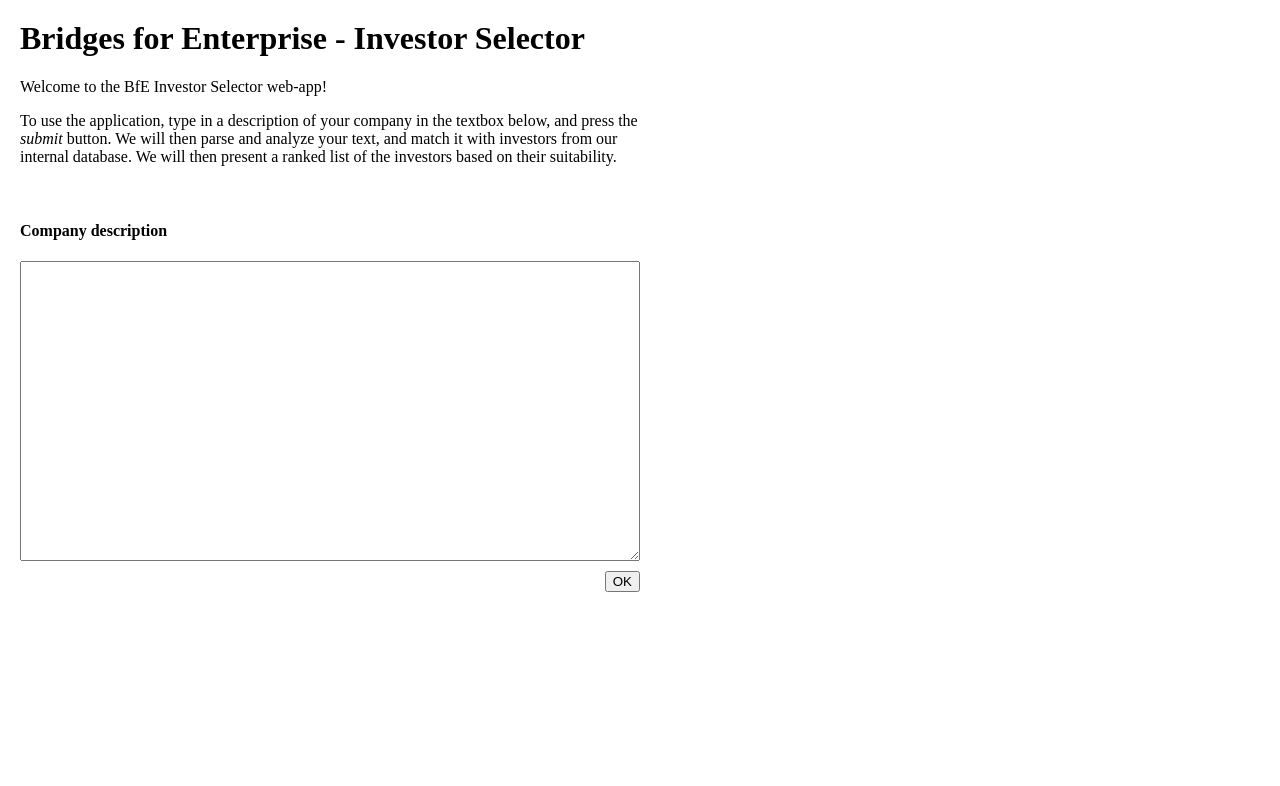
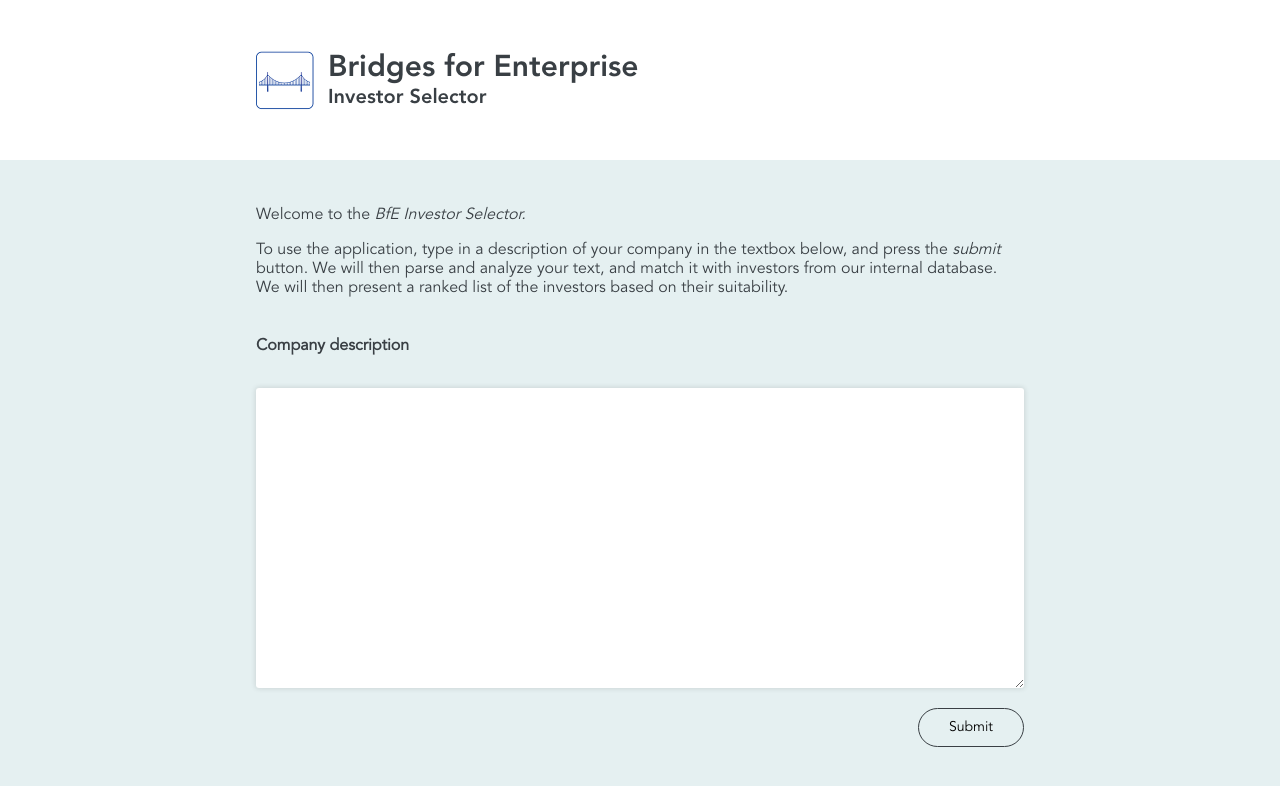
Before and after one commit to lukastk/investor-selector-webapp, a Django app: page /investorselector/ in a window 1280 px wide. Shown: the top 786 px of the page. Run offline with Django 3.2, Linux system fonts and the light colour scheme; tables that the repository leaves empty hold one stand-in row (values such as "Sample post").

Commit message:
Beautify

```diff
--- a/bfeinvestorselector/investorselector/static/investorselector/style.css
+++ b/bfeinvestorselector/investorselector/static/investorselector/style.css
@@ -1,9 +1,45 @@
 body {
-  margin: 20px;
+  margin: 0px;
+  font-family: 'Avenir Book';
+  color: #393F44;
+  background-color: #e5f0f1;
+}
+
+.header {
+  padding-top: 50px;
+  padding-bottom: 50px;
+  width: 60%;
+  padding-left: 20%;
+  padding-right: 20%;
+  background-color: #FFF;
+}
+
+#bfetitle {
+  font-family: 'Avenir Heavy';
+  font-size: 20px;
+  color: #393F44;
+  overflow: hidden;
+  width:100%;
+}
+#bfetitle a {
+  text-decoration: none;
+  color: #393F44;
+}
+#bfetitle img{
+  height: 60px;
+  float: left;
+  padding-right: 12px;
 }
 
 .container {
-  width: 50%;
+  margin-top: 0px;
+}
+
+.content {
+  width: 60%;
+  padding-top: 30px;
+  padding-left: 20%;
+  padding-right: 20%;
 }
 
 #description-form textarea {
@@ -12,9 +48,15 @@ body {
 }
 
 #results-table table {
-    font-family: arial, sans-serif;
-    border-collapse: collapse;
-    width: 100%;
+  background-color: #FFF;
+  border-collapse: collapse;
+  width: 100%;
+  border: none;
+  margin-bottom: 10px;
+}
+
+#results-tabe th {
+  font-family: 'Avenir Heavy';
 }
 
 #results-table td, #results-table th {
@@ -22,6 +64,8 @@ body {
     text-align: left;
     padding: 8px;
     vertical-align: top;
+    border: none;
+    vertical-align: middle;
 }
 
 #results-table tr:nth-child(even) {
@@ -34,3 +78,80 @@ body {
   text-align: justify;
   font-style: italic;
 }
+
+textarea {
+  font-family: 'Avenir Book';
+  height:auto;
+  max-width:100%;
+  width:100%;
+  background:#fff;
+  border-radius:3px;
+  line-height:2em;
+  border:none;
+  box-shadow:0px 0px 5px 1px rgba(0,0,0,0.1);
+  padding:10px;
+  margin-bottom: 10px;
+}
+
+.sbutton {
+  border: solid #393F44 1px;
+  background-color: #00000000;
+  border-radius: 999px;
+  font-family: 'Avenir Book';
+  font-size: 14px;
+  padding:10px;
+  padding-left: 30px;
+  padding-right: 30px;
+}
+.sbutton:hover {
+  background-color: #393F44;
+  color: #FFF;
+  -webkit-transition: all .3s;
+  -moz-transition: all .3s;
+  transition: all .3s;
+}
+
+.sbutton-slim {
+  border: solid #393F44 1px;
+  background-color: #00000000;
+  border-radius: 999px;
+  font-family: 'Avenir Book';
+  font-size: 14px;
+  padding:5px;
+  padding-left: 10px;
+  padding-right: 10px;
+}
+.sbutton-slim:hover {
+  background-color: #393F44;
+  color: #FFF;
+  -webkit-transition: all .3s;
+  -moz-transition: all .3s;
+  transition: all .3s;
+}
+
+textarea:hover,
+input:hover,
+textarea:active,
+input:active,
+textarea:focus,
+input:focus,
+button:focus,
+button:active,
+button:hover,
+label:focus,
+.btn:active,
+.btn.active
+{
+    outline:0px !important;
+    -webkit-appearance:none;
+}
+
+@font-face {
+  font-family: "Avenir Heavy";
+  src: url("./fonts/AvenirLTStd-Heavy.otf");
+}
+
+@font-face {
+  font-family: "Avenir Book";
+  src: url("./fonts/AvenirLTStd-Book.otf");
+}
--- a/bfeinvestorselector/investorselector/templates/investorselector/index.html
+++ b/bfeinvestorselector/investorselector/templates/investorselector/index.html
@@ -12,26 +12,34 @@
 
 <div class="container">
 
-  <h1>Bridges for Enterprise - Investor Selector</h1>
+  <div class="header">
+    <div id="bfetitle">
+      <a href="."><img src="{% static 'investorselector/bfelogo.webp' %}"></a>
+      <div>
+        <a href="."><span style="font-size: 30px">Bridges for Enterprise</span> <br>
+        Investor Selector</a>
+      </div>
+    </div>
+  </div>
 
-  <p>Welcome to the BfE Investor Selector web-app!</p>
+  <div class="content">
+    <p>Welcome to the <i>BfE Investor Selector.</i></p>
 
-  <p>To use the application, type in a description of your company in the textbox
+    <p style="padding-bottom: 18px">To use the application, type in a description of your company in the textbox
       below, and press the <i>submit</i> button. We will then parse and analyze your
       text, and match it with investors from our internal database. We will then
       present a ranked list of the investors based on their suitability.</p>
 
-  <br/>
-
-  <h4>Company description</h4>
+    <h4 style="padding-bottom: 10px;">Company description</h4>
 
     <div id="description-form">
       <form method="post">
           {% csrf_token %}
           {{ form }}
           <!-- <textarea id="description" name="description" style="width:100%; height: 300px"></textarea> -->
-        <input style="float:right; margin-top: 10px" type="submit" value="OK">
+          <input class="sbutton" style="float:right; margin-top: 10px" type="submit" value="Submit">
       </form>
+    </div>
   </div>
 
 </div>
```
Also changed, not shown: bfeinvestorselector/investorselector/templates/investorselector/result.html (+15 -9 lines), bfeinvestorselector/db.sqlite3, bfeinvestorselector/investorselector/static/investorselector/bfelogo.webp (added), bfeinvestorselector/investorselector/static/investorselector/fonts/AvenirLTStd-Black.otf (added), bfeinvestorselector/investorselector/static/investorselector/fonts/AvenirLTStd-BlackOblique.otf (added), bfeinvestorselector/investorselector/static/investorselector/fonts/AvenirLTStd-Book.otf (added), bfeinvestorselector/investorselector/static/investorselector/fonts/AvenirLTStd-BookOblique.otf (added), bfeinvestorselector/investorselector/static/investorselector/fonts/AvenirLTStd-Heavy.otf (added), bfeinvestorselector/investorselector/static/investorselector/fonts/AvenirLTStd-HeavyOblique.otf (added), bfeinvestorselector/investorselector/static/investorselector/fonts/AvenirLTStd-Light.otf (added), bfeinvestorselector/investorselector/static/investorselector/fonts/AvenirLTStd-LightOblique.otf (added), bfeinvestorselector/investorselector/static/investorselector/fonts/AvenirLTStd-Medium.otf (added), bfeinvestorselector/investorselector/static/investorselector/fonts/AvenirLTStd-MediumOblique.otf (added), bfeinvestorselector/investorselector/static/investorselector/fonts/AvenirLTStd-Oblique.otf (added), 1 more files. Lines whose indentation alone changed are shown as unchanged.
